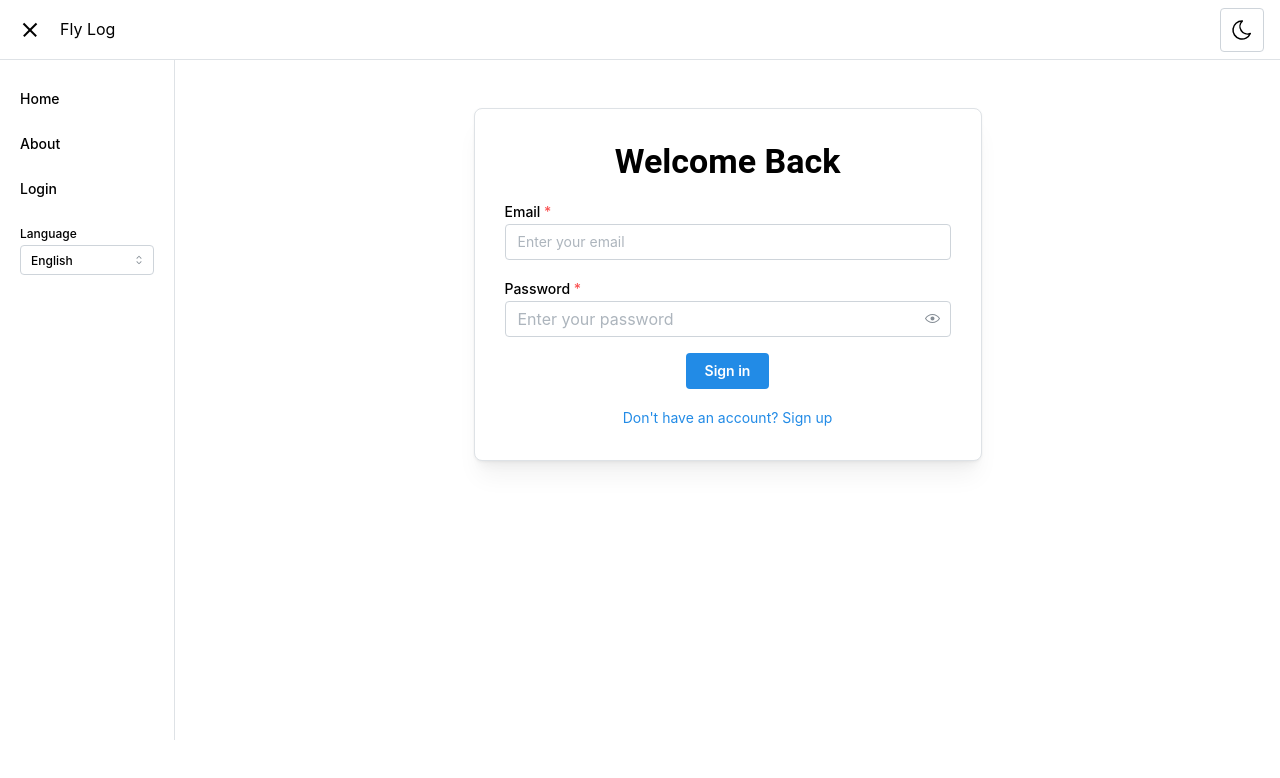
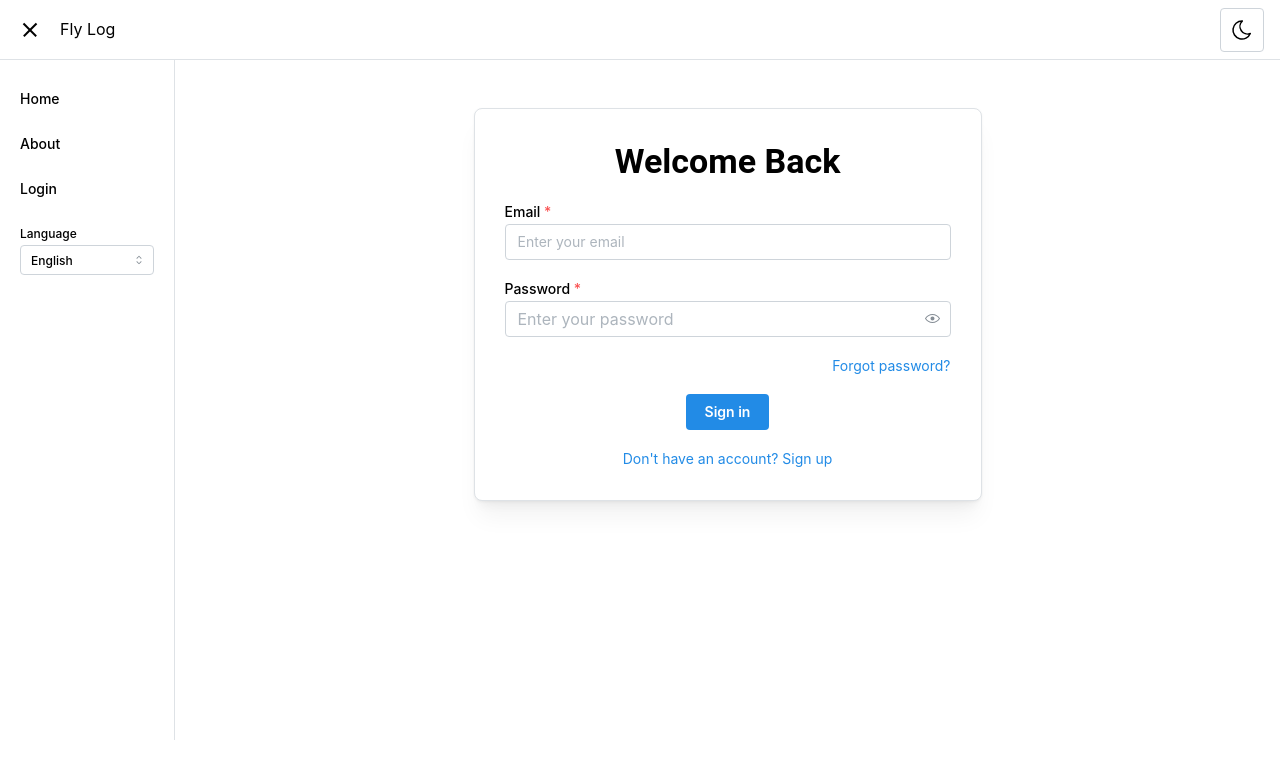
Before and after one commit to FedericoTartarini/fly-log, a React (Vite) app: page /login in a window 1280 px wide. Shown: the top 778 px of the page. Built offline with nearby package versions, Linux system fonts and the light colour scheme; no server answers.

Commit message:
fix(Login): enhance password reset functionality and improve error messages

```diff
--- a/public/locales/en/login.json
+++ b/public/locales/en/login.json
@@ -17,5 +17,10 @@
   "wrongPassword": "Incorrect password.",
   "emailAlreadyInUse": "This email is already in use.",
   "weakPassword": "Password is too weak.",
-  "invalidApiKey": "Invalid Firebase API key (check your VITE_FIREBASE_API_KEY)."
+  "invalidApiKey": "Invalid Firebase API key (check your VITE_FIREBASE_API_KEY).",
+  "suggestCreateAccount": "Would you like to create a new account?",
+  "forgotPassword": "Forgot password?",
+  "enterEmailForReset": "Please enter your email address first.",
+  "resetEmailSent": "Password reset email sent. Check your inbox.",
+  "invalidCredentials": "Invalid email or password. Please check your credentials and try again. If you don't have an account, you can sign up by clicking 'Sign up'."
 }
--- a/src/pages/Login.jsx
+++ b/src/pages/Login.jsx
@@ -10,7 +10,8 @@ import {
   Anchor,
   Center,
 } from "@mantine/core";
-import { signInWithEmail, signUpWithEmail } from "../firebaseClient";
+import { signInWithEmail, signUpWithEmail, auth } from "../firebaseClient";
+import { sendPasswordResetEmail } from "firebase/auth";
 import { Navigate } from "react-router-dom";
 import { useAuth } from "../context/AuthContext";
 import { useTranslation } from "react-i18next";
@@ -71,6 +72,21 @@ function Login() {
     }
   };
 
+  const handleForgotPassword = async () => {
+    if (!email) {
+      setError(t("enterEmailForReset"));
+      return;
+    }
+    try {
+      await sendPasswordResetEmail(auth, email);
+      setError(null);
+      alert(t("resetEmailSent"));
+    } catch (e) {
+      const { message } = parseFirebaseError(e);
+      setError(message);
+    }
+  };
+
   const parseFirebaseError = (err) => {
     if (!err) return { message: "Unknown error", code: undefined };
     const raw = err.message || String(err);
@@ -88,6 +104,7 @@ function Login() {
         "auth/email-already-in-use": t('emailAlreadyInUse'),
         "auth/weak-password": t('weakPassword'),
         "auth/invalid-api-key": t('invalidApiKey'),
+        "auth/invalid-credential": t('invalidCredentials'),
       };
       return { message: map[code] || rest || raw, code };
     }
@@ -125,6 +142,13 @@ function Login() {
               onChange={(e) => setPassword(e.target.value)}
               required
             />
+            {mode === "signin" && (
+              <div style={{ textAlign: "right" }}>
+                <Anchor component="button" size="sm" onClick={handleForgotPassword}>
+                  {t("forgotPassword")}
+                </Anchor>
+              </div>
+            )}
             {error && <div style={{ color: "red" }}>{String(error)}</div>}
 
             {mode === "signup" && (
```
Also changed, not shown: public/locales/it/login.json (+6 -1 lines).
